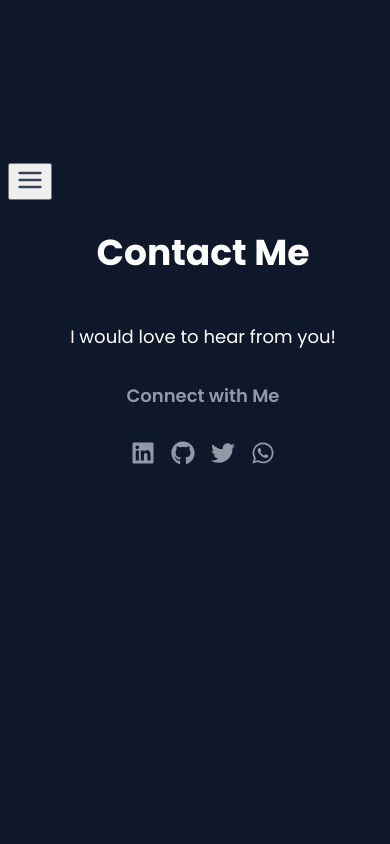
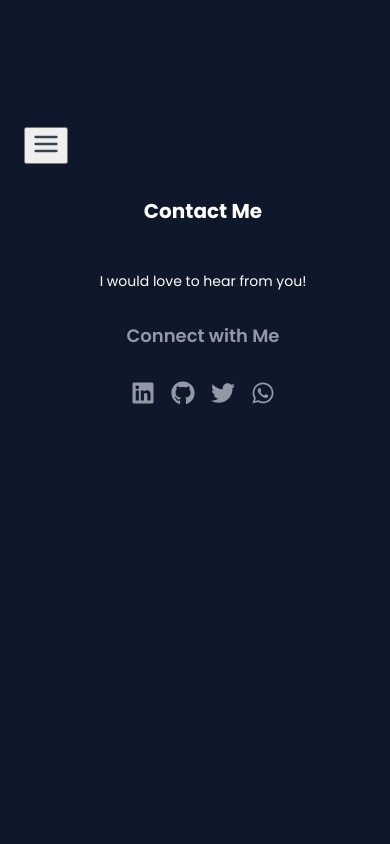
Before and after one commit to elainees-devs/elaine-portfolio, a React (Vite) app: page /contacts in a window 390 px wide. Shown: the top 844 px of the page. Built offline with nearby package versions, Linux system fonts and the light colour scheme.

Commit message:
refactor: improve Contact page layout and responsiveness with adjusted margins and text sizes

```diff
--- a/src/pages/Contact.tsx
+++ b/src/pages/Contact.tsx
@@ -5,19 +5,19 @@ import SocialMedia from "../shared/social-media-icons/SocialMedia";
 const Contact: React.FC = () => {
   return (
     <>
-      <div className="md:-mt-36 w-full flex flex-col max-w-3xl mx-auto min-h-screen p-2">
+      <div className="-mt-12 md:-mt-36 w-full flex flex-col max-w-3xl mx-auto min-h-screen p-2">
         <div className=" flex flex-col items-center justify-center  w-full flex-grow">
           <>
-            <div className="grid grid-cols-1 justify-items-start -mt-48 md:mt-0 md:justify-items-center w-full">
+            <div className="ml-8 grid grid-cols-1 justify-items-start -mt-48 md:mt-0 md:justify-items-center w-full">
               <Nav />
             </div>
 
-            <h1 className="text-4xl font-bold my-8">Contact Me</h1>
-            <p className="text-lg text-Accent mb-4">
+            <h1 className="text-xl md:text-4xl font-bold my-8">Contact Me</h1>
+            <p className="text-sm md:text-lg text-Accent mb-4">
               I would love to hear from you!
             </p>
 
-            <div className="text-lg text-gray-800 space-y-2 mb-8">
+            <div className="text-sm md:text-lg text-gray-800 space-y-2 mb-8">
               <SocialMedia />
             </div>
           </>
```
